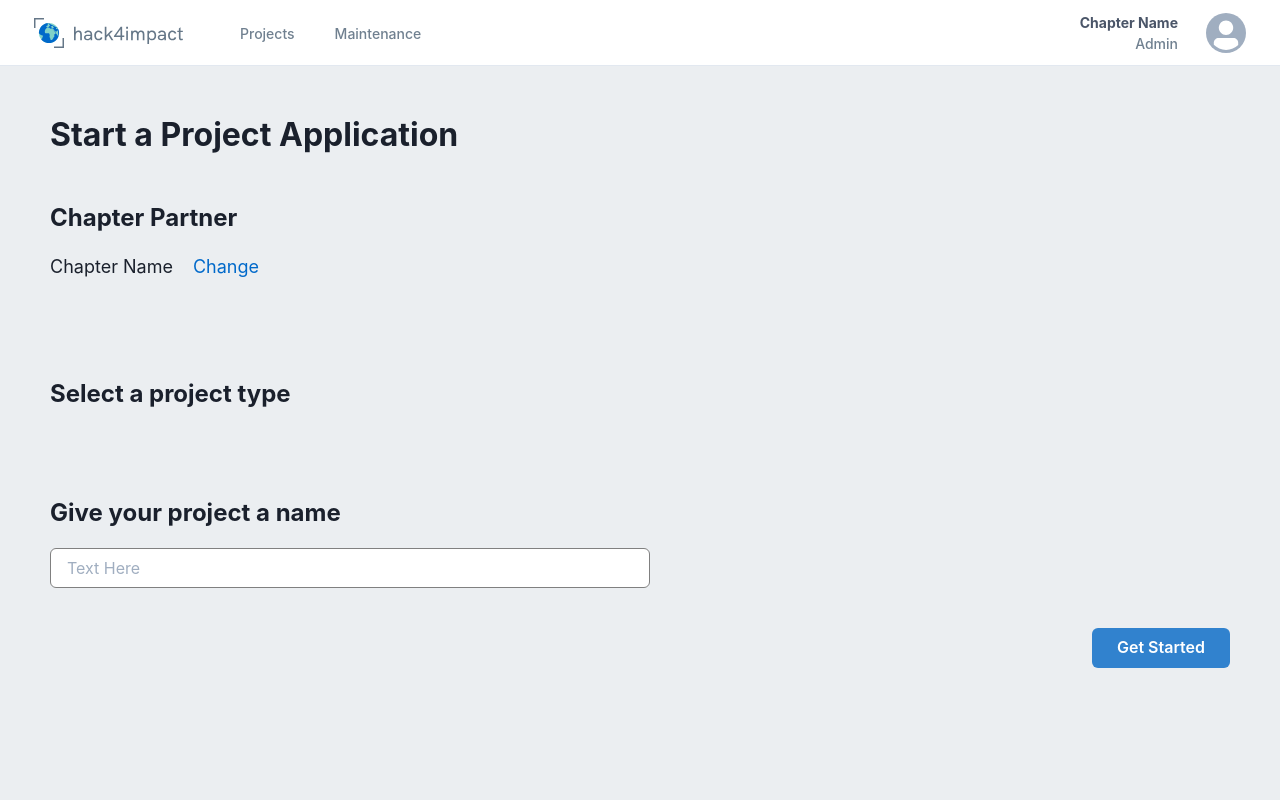
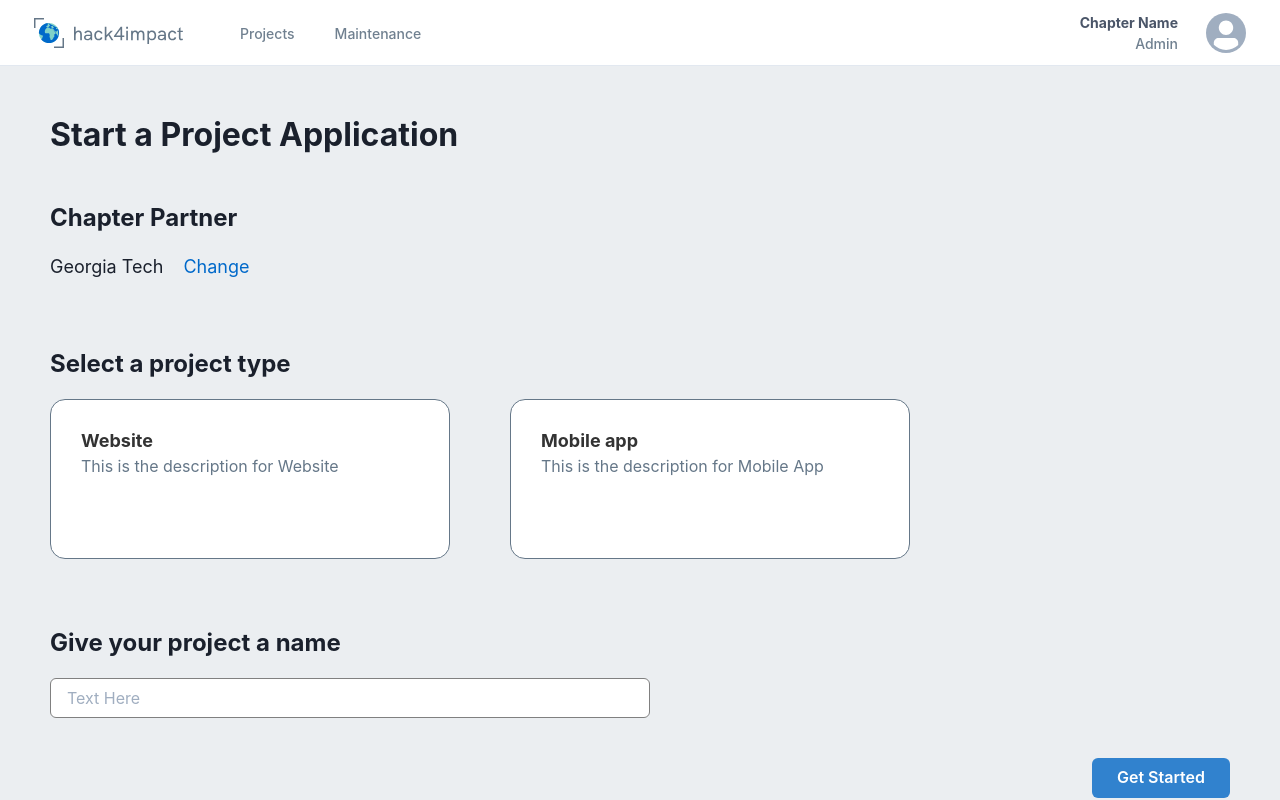
Before and after one commit to GTBitsOfGood/national-npp, a Next.js app: page /nonprofit/project/create in a window 1280 px wide. Built offline with nearby package versions, Linux system fonts and the light colour scheme.

Commit message:
completed the project type component

```diff
--- a/src/components/ProjectTypeCard.tsx
+++ b/src/components/ProjectTypeCard.tsx
@@ -1,16 +1,19 @@
-import {
-  Box,
-  Heading,
-  Text,
-  Link,
-  HStack,
-  Tooltip,
-  VStack,
-  Tag,
-} from "@chakra-ui/react";
-import { Chapter } from "src/utils/types";
+import { Box, Heading, Text, VStack } from "@chakra-ui/react";
+import { BsCircleFill } from "react-icons/bs";
+import { IoIosCheckmarkCircle } from "react-icons/io";
+import { ProjectType } from "src/utils/types";
 
-function ProjectTypeCard() {
+function ProjectTypeCard(props: {
+  projectType: ProjectType;
+  isSelected: boolean;
+  onClick: (projectType: ProjectType) => void;
+}) {
+  const { projectType, isSelected, onClick: _onClick } = props;
+
+  function onClick() {
+    _onClick(projectType);
+  }
+
   return (
     <Box
       display="flex"
@@ -19,11 +22,45 @@ function ProjectTypeCard() {
       boxSizing="border-box"
       width="400px"
       minHeight="160px"
-      padding={"30px"}
+      padding={isSelected ? "28px" : "30px"}
       backgroundColor="white"
+      border={isSelected ? "3px solid #0069CA" : "1px solid #657788"}
       borderRadius="15px"
       position="relative"
-    />
+      onClick={onClick}
+      // cursor={!chapter || open ? "pointer" : "default"}
+    >
+      {isSelected && (
+        <Box position="absolute" top="-15px" left="-15px">
+          <Box position="absolute" top="5px" left="5px">
+            <BsCircleFill size="20px" color="white" />
+          </Box>
+          <Box position="absolute">
+            <IoIosCheckmarkCircle size="30px" color="#0069CA" />
+          </Box>
+        </Box>
+      )}
+      <VStack align="left" color="#657788" spacing="1px">
+        <Heading fontSize="lg" color="#333333" marginBottom="1px">
+          {projectType}
+        </Heading>
+        {projectType === "Web app" ? (
+          <Text> This is the description for Web app</Text>
+        ) : (
+          ""
+        )}
+        {projectType === "Website" ? (
+          <Text>This is the description for Website</Text>
+        ) : (
+          ""
+        )}
+        {projectType === "Mobile app" ? (
+          <Text> This is the description for Mobile App</Text>
+        ) : (
+          ""
+        )}
+      </VStack>
+    </Box>
   );
 }
 
--- a/src/pages/nonprofit/project/create.tsx
+++ b/src/pages/nonprofit/project/create.tsx
@@ -13,8 +13,7 @@ import ProjectTypeCard from "src/components/ProjectTypeCard";
 import { ProjectType } from "src/utils/types";
 
 function NonprofitProjectCreationPage() {
-  const chapters = [
-    {
+  const chapter = {
     _id: `1`,
     name: "Georgia Tech",
     email: "gt@hack4impact.org",
@@ -31,10 +30,11 @@ function NonprofitProjectCreationPage() {
     website: "bitsofgood.org",
     facebook: "bitsofgood",
     instagram: "bitsofgood",
-    },
-  ];
-
-
+  };
+  const [selected, setSelected] = useState("");
+  function onProjectTypeCardClick(projectType: ProjectType) {
+    setSelected(projectType);
+  }
   return (
     <Box height="100%" backgroundColor="#EBEEF1" overflow="auto">
       <Box
@@ -52,8 +52,8 @@ function NonprofitProjectCreationPage() {
         <Heading fontSize={{ base: "lg", md: "x-large" }} marginBottom="20px">
           Chapter Partner
         </Heading>
-        <HStack spacing="5" marginBottom="100px">
-          <Text fontSize={{ base: "medium", md: "large" }}>Chapter Name</Text>
+        <HStack spacing="5" marginBottom="70px">
+          <Text fontSize={{ base: "medium", md: "large" }}>{chapter.name}</Text>
           <Link href="/chapters">
             <Text fontSize={{ base: "medium", md: "large" }} color="#0069CA">
               {" "}
@@ -70,6 +70,14 @@ function NonprofitProjectCreationPage() {
           rowGap="40px"
           marginBottom="70px"
         >
+          {chapter.projectTypes.map((projectType) => (
+            <ProjectTypeCard
+              key={projectType}
+              projectType={projectType}
+              isSelected={projectType === selected}
+              onClick={onProjectTypeCardClick}
+            />
+          ))}
         </Grid>
         <Heading fontSize={{ base: "lg", md: "x-large" }} marginBottom="20px">
           Give your project a name
```
Lines whose indentation alone changed are shown as unchanged.
